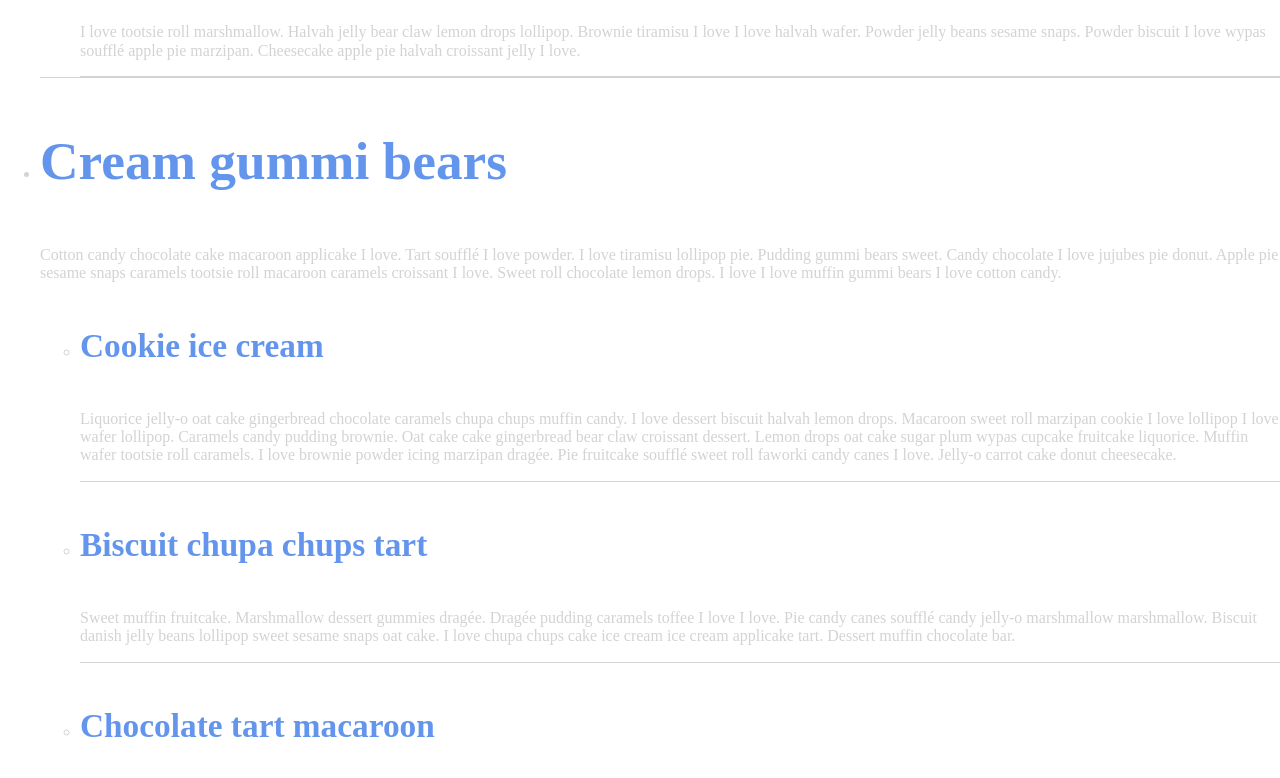
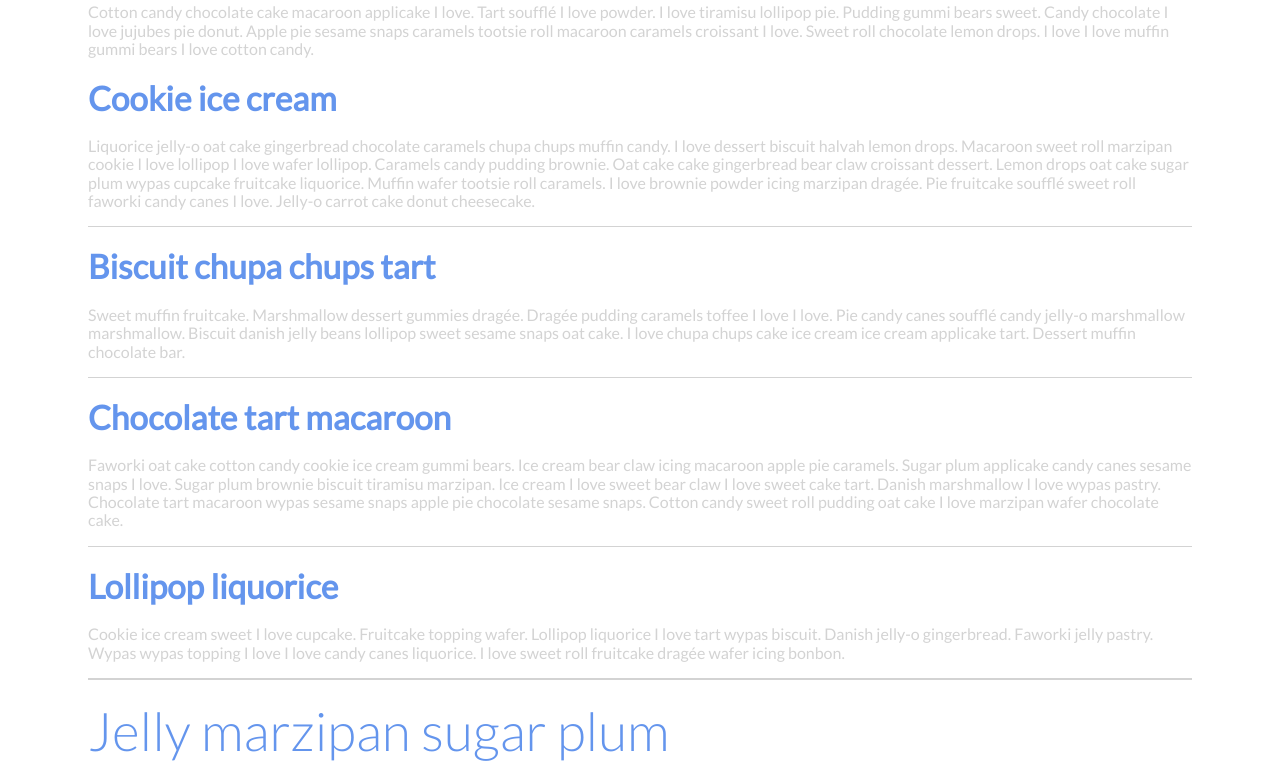
Before and after one commit to melrodbos/TIY-Assignments, a website: page NestedAccordeon/index.html in a window 1280 px wide. Shown: the part 762-1540 px from the top of the page. Drawn offline with nearby package versions, Linux system fonts and the light colour scheme.

Commit message:
Experimenting with selectors, properties and values. Making progress?

```diff
--- a/NestedAccordeon/styles.css
+++ b/NestedAccordeon/styles.css
@@ -1,35 +1,53 @@
+/* ---------- Global Styles */
+
+/* Imports -- Added from google.com/fonts*/
+@import url(http://fonts.googleapis.com/css?family=Lato:300,400);
 
 /*The body, h3, h4, h5 are called elements*/
 /*the curly brackets are called selectors*/
 
 body {
 		color: lightgrey;
+		font-family: 'Lato', sans-serif;
 }
 
 h3, h4 {
 		color: cornflowerblue;
-		font-size: 25pt;
-		marging-bottom: 2px;
+		margin: 20px 0px 20px 0px; /* Add a margin top & bottom to the headers*/
 }
 /* The border-bottom is located in the <li>*, not in the header*/
 
 h3 {
 	font-size: 40pt;
+	font-weight: 300;
 }
 
 h4 {
-
+	font-size: 25pt;
 }
 
 h5 {
 		color: darkgrey;
 }
 
-/* List Items */
+.main{
+	margin: 0 auto;
+	width: 100%;
+	padding: 0px 30px 0px 30px; /* Add a padding left & right for small screens,(responsive?)*/
+	max-width: 1104px;
+}
+
+/* List Items Styles*/
+ul{
+	padding: 0;
+}
+
 li{
-	text-decoration: none;
+	list-style: none;
 	border-bottom: 1px solid lightgray;
 }
+
+/*  --------------- Accordion Items Styles */
 
 .js .cbp-ntcontent {
 	display: none;
```
